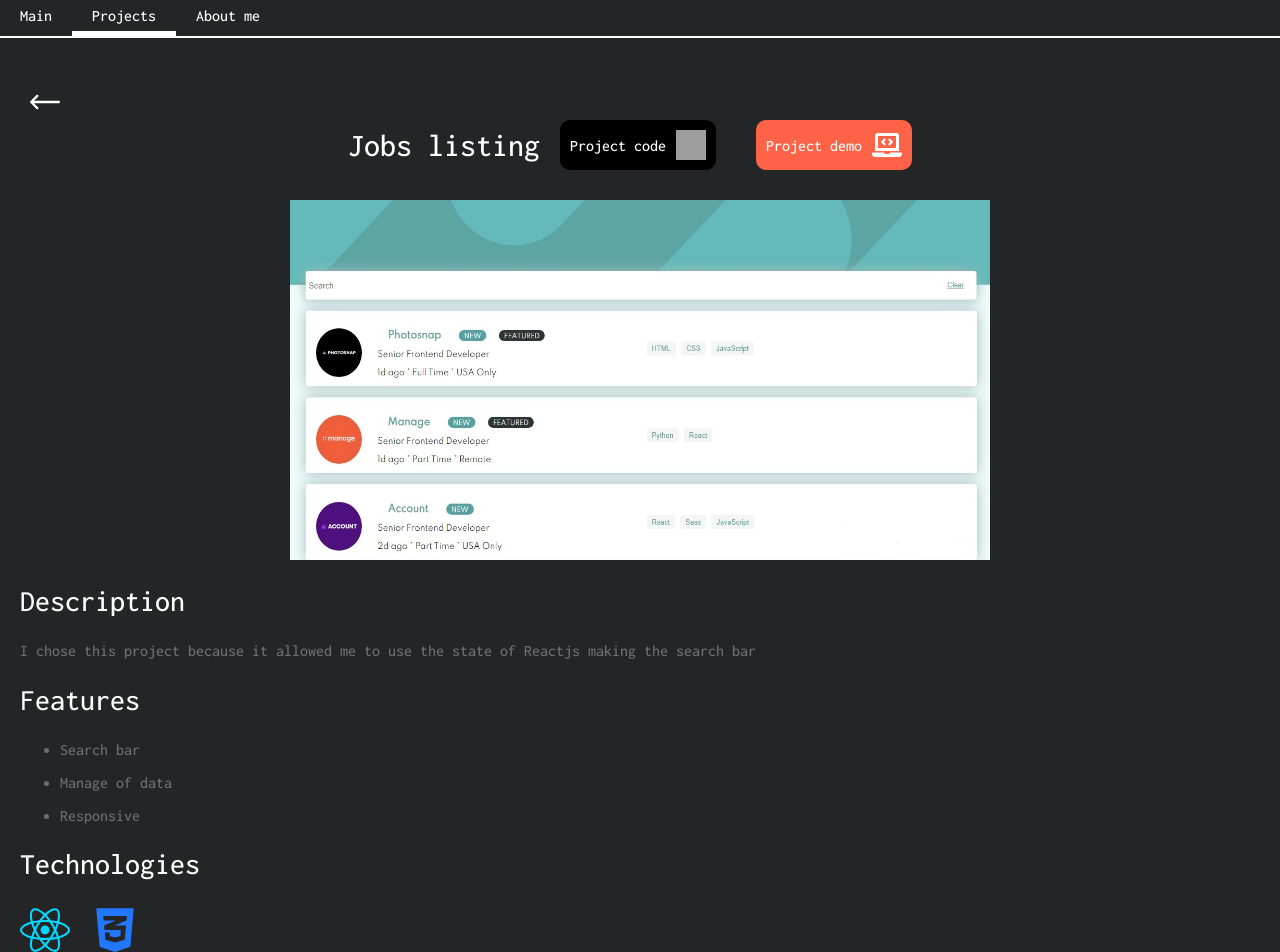
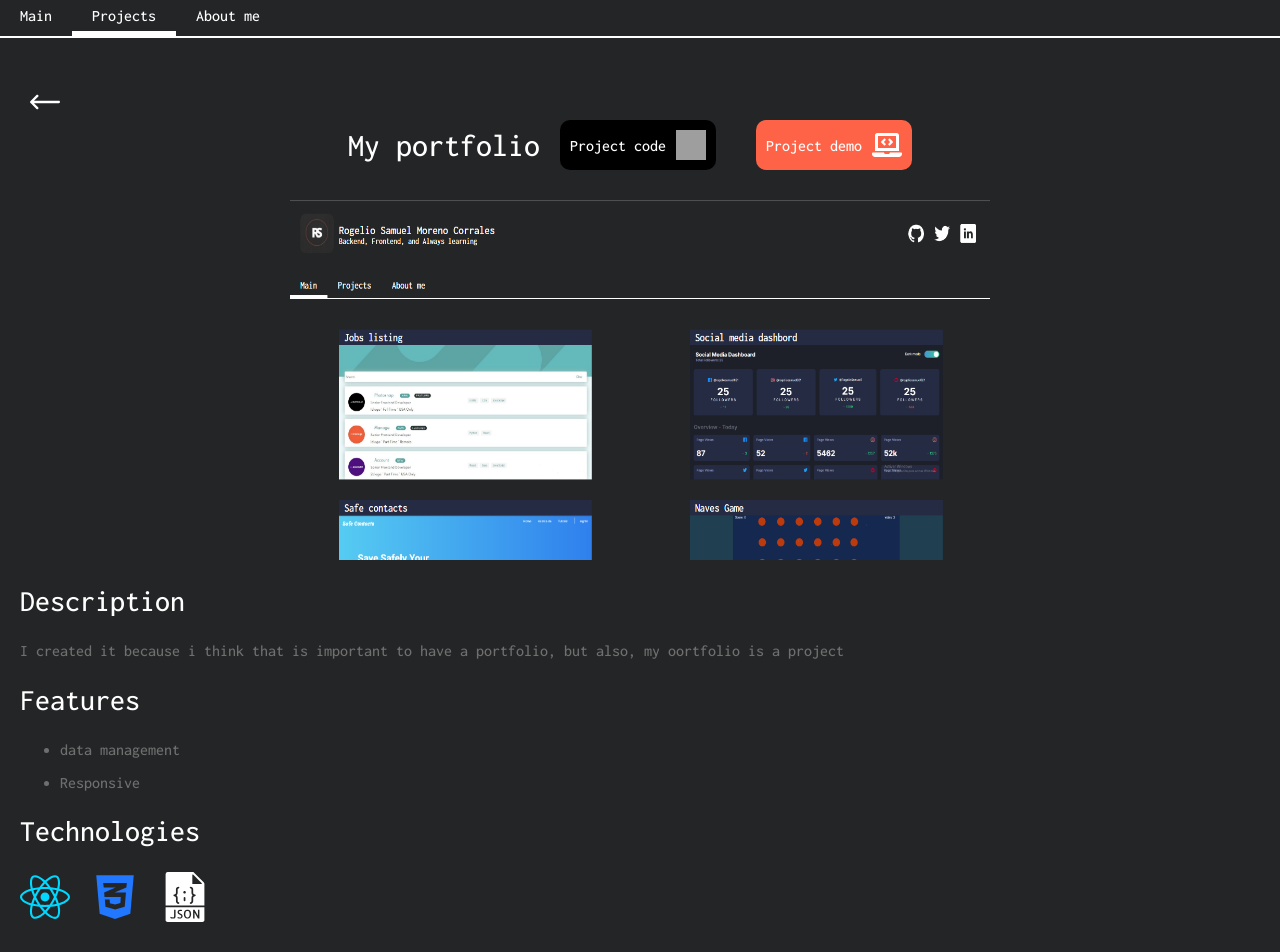
Before and after one commit to sam-621/rogeliosamuel.com, a React (Create React App) app: page /projects/1 in a window 1280 px wide. Shown: the part 120-1072 px from the top of the page. Built offline with nearby package versions, Linux system fonts and the light colour scheme; grey boxes are pictures that could not be loaded.

Commit message:
Updating data

```diff
--- a/src/assets/data.js
+++ b/src/assets/data.js
@@ -1,8 +1,41 @@
 const Projects = [
     {
         id: 1,
+        name: "My portfolio",
+        littleDescription: "My portfolio, a place where you can find m¿all my projects",
+        longDescription: "I created it because i think that is important to have a portfolio, but also, my oortfolio is a project",
+        featured: false,
+        Technologies: [
+            {
+                tech: "React",
+                background: "161616",
+                color: "4cdafb",
+                icon: 1
+            },
+            {
+                tech: "CSS",
+                background: "3295f8",
+                color: "fff",
+                icon: 4
+            },
+            {
+                tech: "JSON",
+                background: "fff",
+                color: "000",
+                icon: 6
+            }
+        ],
+        repo: "https://github.com/rogeliosamuel621/Portfolio",
+        demo: "https://rogeliosamuel621.netlify.app/",
+        features: [
+            "data management",
+            "Responsive"
+        ]
+    },
+    {
+        id: 2,
         name: "Jobs listing",
-        littleDescription: "Project created in order to practice Reactjs. Challenge from frontendmentor",
+        littleDescription: "Project created in order to practice Reactjs. Challenge from https://www.frontendmentor.io",
         longDescription: "I chose this project because it allowed me to use the state of Reactjs making the search bar",
         featured: true,
         Technologies: [
@@ -17,21 +50,27 @@ const Projects = [
                 background: "3295f8",
                 color: "fff",
                 icon: 4
+            },
+            {
+                tech: "JSON",
+                background: "fff",
+                color: "000",
+                icon: 6
             }
         ],
         repo: "https://github.com/rogeliosamuel621/Jobs-Listing",
         demo: "https://rogeliosamuel621.github.io/Jobs-Listing/",
         features: [
             "Search bar",
-            "Manage of data",
+            "data management",
             "Responsive"
         ]
     },
     {
-        id: 2,
+        id: 3,
         name: "Social media dashbord",
         littleDescription: "Project created in order to practice Reactjs. Challenge from https://www.frontendmentor.io",
-        longDescription: "I create this project in order to practice React, i chose this challenge because it has interactivity and that allowed me to use the state of React",
+        longDescription: "I created this project in order to practice React, i chose this challenge because it has interactivity and that allowed me to use the state of React",
         featured: true,
         Technologies: [
             {
@@ -51,14 +90,14 @@ const Projects = [
         demo: "https://rogeliosamuel621.github.io/Social-media-dashboard/",
         features: [
             "Dark mode and white mode",
-            "Responsive"
+            "Responsive design"
         ]
     },
     {
-        id: 3,
+        id: 4,
         name: "Safe contacts",
-        littleDescription: "Project created in order to practice my back-end skills and simulating that I'm doing a professional project.",
-        longDescription: "On this project i apply all my knowledge of backend and frontend (30/06/2002), trying to make a product that worth it",
+        littleDescription: "Project created in order to practice my backend skills and simulating that I'm doing a professional project.",
+        longDescription: "On this project i applied all my knowledge of backend and frontend (30/06/2002), trying to make a product that worth it",
         featured: true,
         Technologies: [
             {
@@ -89,18 +128,20 @@ const Projects = [
         repo: "https://github.com/rogeliosamuel621/Safe-Contacts",
         demo:"https://github.com/rogeliosamuel621/Safe-Contacts#readme",
         features: [
+            "Auth with JWT ",
             "Render with ejs",
+            "Hash passwords",
             "Uses cookies to save jwt",
             "Register with confirm password and it checks if the email is repeated",
-            "Messages to inform issues in log in or register process",
+            "Messages to inform issues in log in and register process",
             "Each user can see their own contacts, edit them, and delete them",
             "Edit profile user",
         ]
     },
     {
-        id: 4,
+        id: 5,
         name: "CRUD con MySQL",
-        littleDescription: "Project created in order to practice my back-end skills and simulating that I'm doing a professional project.",
+        littleDescription: "I created this project in order to practice backend",
         longDescription: "This is not my first project to practice my backend skills but is the first where i apply good practice of security and code, also i learned to use Postman",
         featured: false,
         Technologies: [
@@ -127,10 +168,10 @@ const Projects = [
         ]
     },
     {
-        id: 5,
+        id: 6,
         name: "Naves Game",
         littleDescription: "A simple videogame in order to practice and learn Javascript.",
-        longDescription: "I really apreciate this project because i made this project without any tutos, i broke my mind resolving the logic challenges. Rules are simple: with space shoot to enemies and boss, also avoid the bullets that the boss throw you. Not available on phones",
+        longDescription: "I really apreciate this project because i made this project without any tutos, i broke my mind resolving the logic challenges. Rules are simple: with space shoot to enemies and boss, also avoid the bullets that the boss throw you. ONLY AVAILABLE ON DESKTOPS",
         featured: true,
         Technologies: [
             {
@@ -157,10 +198,10 @@ const Projects = [
         ]
     },
     {
-        id: 6,
+        id: 7,
         name: "Ping pong game",
         littleDescription: "A project made to improve with javascript language, just for practice.",
-        longDescription: "A project created drawing on canvas, i lerned this on https://developer.mozilla.org/es/. Then a create others games. Not available on phones",
+        longDescription: "A project created drawing on canvas, i lerned this on https://developer.mozilla.org/es/. Then a create others games. ONLY AVAILABLE ON DESKTOPS",
         featured: false,
         Technologies: [
             {
@@ -179,7 +220,7 @@ const Projects = [
         repo: "https://github.com/rogeliosamuel621/Ping-pong-game",
         demo:"https://rogeliosamuel621.github.io/Ping-pong-game/Index.html",
         features: [
-            "Phisics",
+            "Physical",
             "Destroy blocks",
             "Lives",
             "Score",
@@ -187,10 +228,10 @@ const Projects = [
         ]
     },
     {
-        id: 7,
+        id: 8,
         name: "Juego: Simón dice",
         littleDescription: "My first project with HTML and CSS in order to enter the world of web development.",
-        longDescription: "This is my first time with Javascriptm i saw this project at Platzi but i added this diffilculty modes. Rules: It has a sequence of colors, you have to wait  for the sequence and then click on them",
+        longDescription: "This is my first time with Javascript. i saw this project at Platzi but i added this diffilculty modes. Rules: It has a sequence of colors, you have to wait  for the sequence and then click on them",
         featured: false,
         Technologies: [
             {
@@ -221,7 +262,7 @@ const Projects = [
         ]
     },
     {
-        id: 8,
+        id: 9,
         name: "My first website",
         littleDescription: "My first project with HTML and CSS in order to enter the world of web development.",
         longDescription: "This is the firs website wich i made in order to practice my flexbox skills. It is like the firs template of my portfolio. Also Here were where i creates my logo",
@@ -244,7 +285,6 @@ const Projects = [
         demo:"https://rogeliosamuel621.github.io/My-first-web-site/index.html",
         features: [
             "You can move on to other sections in the website",
-            "Have some hover (in desktop)",
             "It is responsive"
         ]
     }
--- a/src/containers/AboutMe.jsx
+++ b/src/containers/AboutMe.jsx
@@ -10,10 +10,10 @@ const AboutMe = () => {
                 <img src={Me} alt="" width="300px" height="400px" />
             </div>
             <div className="My-description">
-                <h1>Hola, soy Rogelio Samuel Moreno Corrales</h1>
-                <p className="Code-mode">Programador en eterno aprendizaje, backend con node.js, frontend con React.js.Estudiante de universidad</p>
-                <h2>Quién soy?</h2>
-                <p className="Code-mode">Una persona que le apasiona el siempre estar aprendiendo, con gustos mas orientados a la lógica y no tanto al diseño. <br/> Todos los días trato de mejorar, no solo como programador sino también como persona. <br/> Estoy abierto a trabajar en equipo con el fin de prácticar, contáctame por twitter o mandame un Email :)</p>
+                <h1>Hi, I'm Rogelio Samuel Moreno Corrales</h1>
+                <p className="Code-mode">Programmer always learning, backend with node.js, frontend with React.js.Students of university</p>
+                <h2>Who am I?</h2>
+                <p className="Code-mode">I always like to be learning, more logical oriented tastes.<br/> Every day I try to improve, not only as a programmer but also as a person.<br/> I'm open to work with other people in order to practice and improve together, Send me a message if you'd like it :).</p>
             </div>
         </main>
     );
--- a/src/containers/FeaturedProjects.jsx
+++ b/src/containers/FeaturedProjects.jsx
@@ -17,7 +17,6 @@ class FeaturedProjects extends React.Component {
             socialMediaDashboard,
             safeContacts,
             naves,
-            naves
         ]
     }
 
@@ -32,7 +31,7 @@ class FeaturedProjects extends React.Component {
                                     <FeaturedProjectsCard
                                         index={project.id}
                                         title={project.name}
-                                        image={this.images[index]}
+                                        image={this.images[index-1]}
                                     />
                                 </div>
                             );
```
Also changed, not shown: src/containers/AboutProject.jsx (+7 -3 lines), src/assets/img/json.svg (added), src/assets/img/portfolio.png (added).
